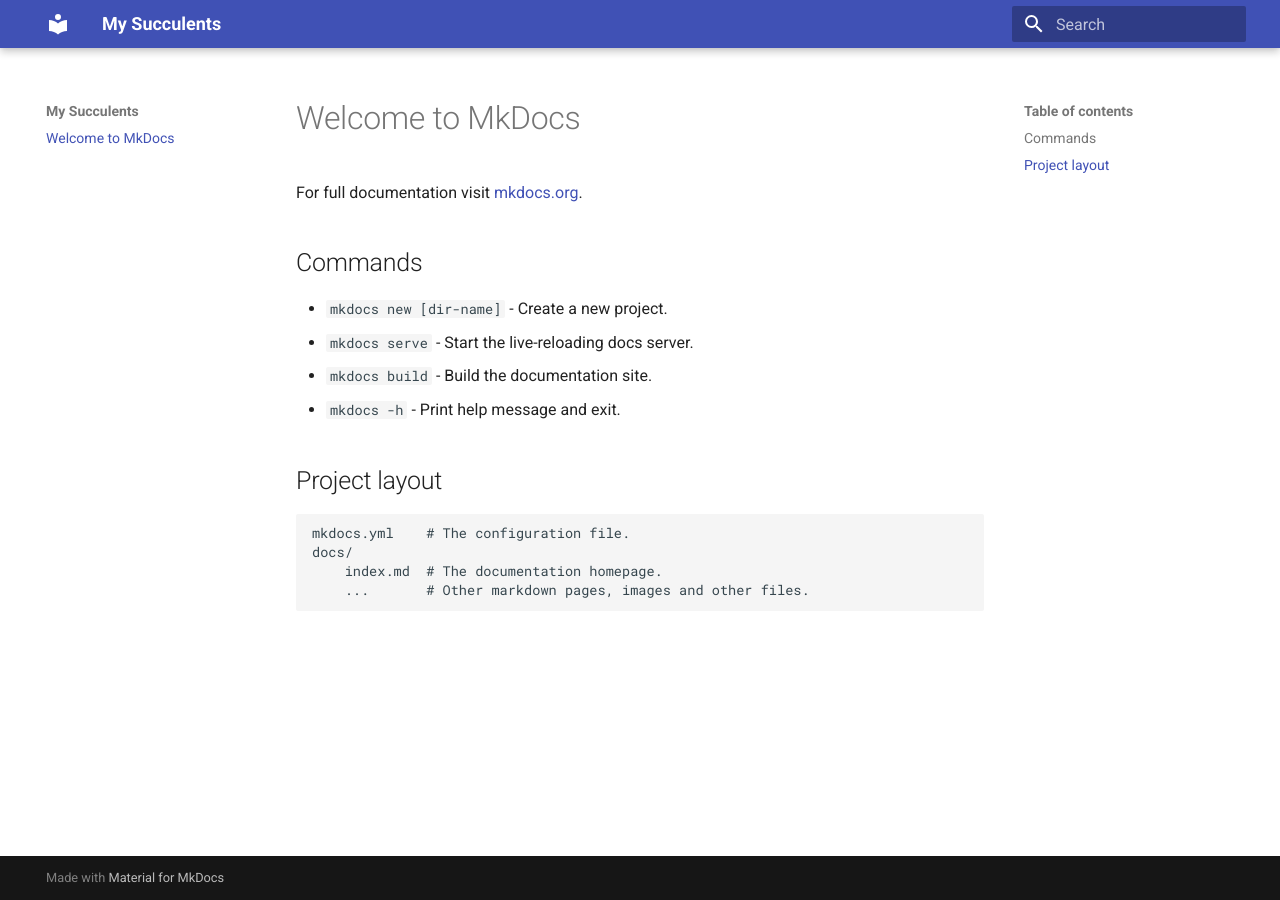
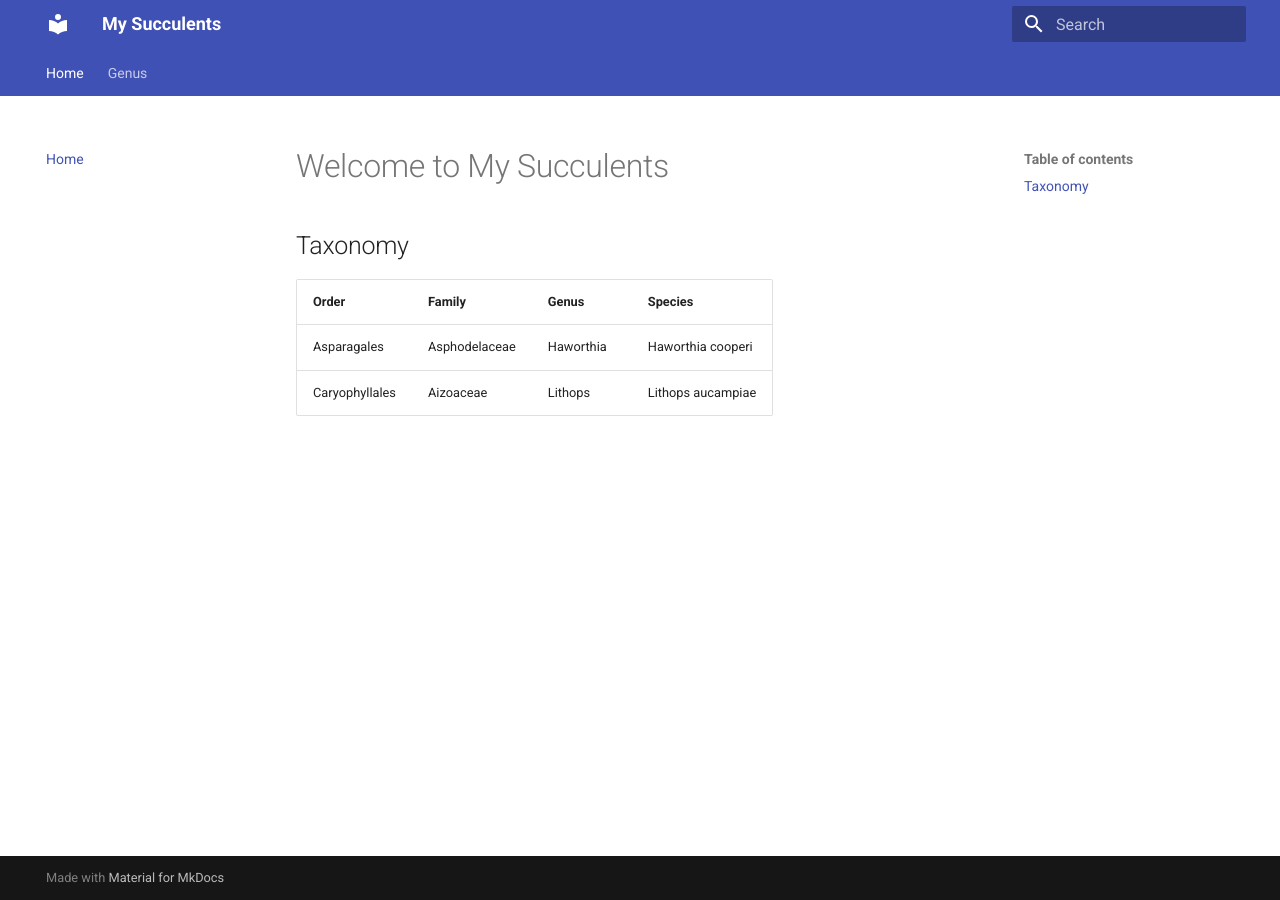
Before and after one commit to whyen-wang/life-my-succulents, an MkDocs documentation site: the page built from docs/index.md, in a window 1280 px wide. Built offline with MkDocs 1.6.1 and Material for MkDocs 9.7.7, drawn with Linux system fonts in a browser that asks for light colours.

Commit message:
add Haworthia

```diff
--- a/docs/index.md
+++ b/docs/index.md
@@ -1,17 +1,7 @@
-# Welcome to MkDocs
+# Welcome to My Succulents
 
-For full documentation visit [mkdocs.org](https://www.mkdocs.org).
-
-## Commands
-
-* `mkdocs new [dir-name]` - Create a new project.
-* `mkdocs serve` - Start the live-reloading docs server.
-* `mkdocs build` - Build the documentation site.
-* `mkdocs -h` - Print help message and exit.
-
-## Project layout
-
-    mkdocs.yml    # The configuration file.
-    docs/
-        index.md  # The documentation homepage.
-        ...       # Other markdown pages, images and other files.
+## Taxonomy
+| Order          | Family        | Genus     | Species           |
+| -------------- | ------------- | --------- | ----------------- |
+| Asparagales    | Asphodelaceae | Haworthia | Haworthia cooperi |
+| Caryophyllales | Aizoaceae     | Lithops   | Lithops aucampiae |
--- a/mkdocs.yml
+++ b/mkdocs.yml
@@ -1,3 +1,10 @@
 site_name: My Succulents
+nav:
+  - Home: index.md
+  - Genus:
+    - Haworthia: Haworthia.md
+    - Lithops: Lithops.md
 theme:
   name: material
+  features:
+    - navigation.tabs
```
Also changed, not shown: docs/Haworthia.md (added, +21 -0 lines), docs/Lithops.md (added, +1 -0 lines).
